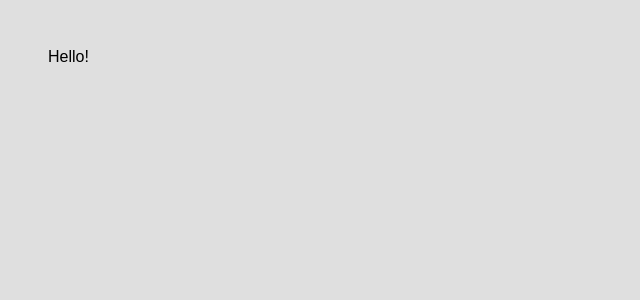
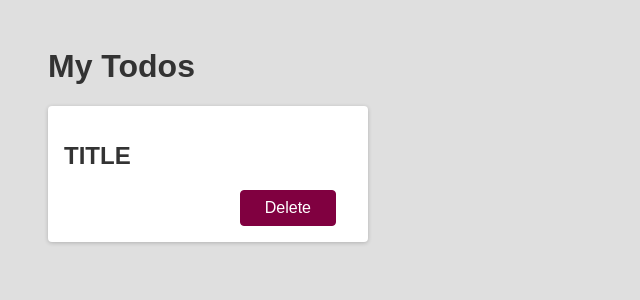
Before and after one commit to Shahi77/react-todo-list, a React (Create React App) app: page / in a window 1280 px wide. Shown: the top 300 px of the page, without its empty margins (0-640 px from the left). Built offline with nearby package versions, Linux system fonts and the light colour scheme.

Commit message:
building components

```diff
--- a/src/App.js
+++ b/src/App.js
@@ -1,11 +1,14 @@
 import React from 'react'
 import useStyles from './index.css';
+import Todo from './components/Todo';
 
 function App() {
     return (
 
         <div>
-            Hello!
+            <h1>My Todos</h1>
+            <Todo />
+
         </div>
 
 
--- /dev/null
+++ b/src/components/Todo.js
@@ -0,0 +1,12 @@
+function Todo() {
+    return (
+        <div className='card'>
+            <h2>TITLE</h2>
+            <div className='actions'>
+                <button className='btn'>Delete</button>
+            </div>
+        </div>
+    )
+
+}
+export default Todo;
--- a/src/index.css
+++ b/src/index.css
@@ -1,12 +1,19 @@
-body{
+* {
+    box-sizing: border-box;
+}
+
+body {
     font-family: sans-serif;
     margin: 3rem;
     background-color: #dfdfdf;
 }
-h1,h2{
+
+h1,
+h2 {
     color: #333333;
 }
-.btn{
+
+.btn {
     font: inherit;
     padding: 0.5rem 1.5rem;
     cursor: pointer;
@@ -16,3 +23,52 @@
     border: 1px solid #800040;
     margin: 0 1rem;
 }
+
+.btn:hover {
+    background-color: #9c1458;
+    border-color: #9c1458;
+}
+
+.btn--alt {
+    background-color: transparent;
+    color: #800040;
+}
+
+.btn--alt:hover {
+    background-color: #f8dae9;
+}
+
+.card {
+    background-color: white;
+    border-radius: 4px;
+    box-shadow: 0 1px 4px rgba(0, 0, 0, 0.2);
+    padding: 1rem;
+    width: 20rem;
+}
+
+.actions {
+    text-align: right;
+}
+
+.modal {
+    box-shadow: 0 1px 4px rgba(0, 0, 0, 0.2);
+    border-radius: 6px;
+    background-color: white;
+    padding: 1rem;
+    text-align: center;
+    width: 30rem;
+    z-index: 10;
+    position: fixed;
+    top: 20vh;
+    left: calc(50% - 15rem);
+}
+
+.backdrop {
+    position: fixed;
+    z-index: 1;
+    background-color: rgba(0, 0, 0, 0.75);
+    width: 100%;
+    height: 100vh;
+    top: 0;
+    left: 0;
+}
```
